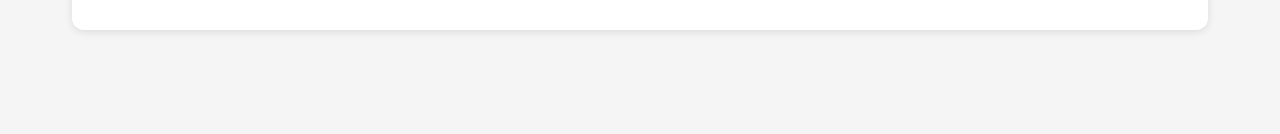
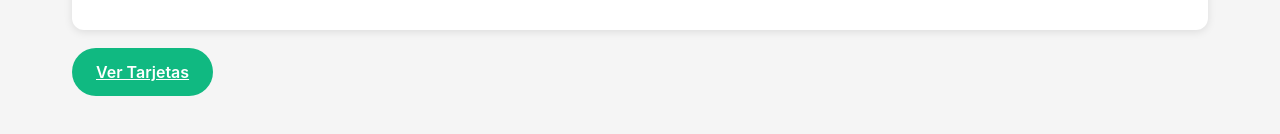
Before and after one commit to IsmaelPl01/credit-card-tech-test, a Next.js app in the folder frontend/: page / in a window 1280 px wide. Shown: the part 550-684 px from the top of the page. Built offline with nearby package versions, Linux system fonts and the light colour scheme.

Commit message:
style: clean up comments and reorganize recent cards section

```diff
--- a/frontend/app/page.tsx
+++ b/frontend/app/page.tsx
@@ -8,8 +8,6 @@ import { useCards } from './context/CardContext';
 
 export default function HomePage() {
   const { cards } = useCards();
-
-  // Mostrar solo las últimas 3 tarjetas
   const recentCards = cards.slice(0, 3);
 
   return (
@@ -20,17 +18,22 @@ export default function HomePage() {
           <p>Agrega y administra tus tarjetas de forma segura</p>
         </header>
 
-        {/* Formulario de agregar tarjeta */}
         <section className="form-section">
           <CreditCardForm />
         </section>
 
-        {/* Tarjetas recientes */}
+        <section className="all-cards-section">
+          <Link href="/cards" className="btn-view-all-cards">
+            Ver Tarjetas
+          </Link>
+        </section>
+
         {cards.length > 0 && (
           <section className="recent-section">
             <div className="recent-cards-container">
               <div className="recent-cards-header">
                 <h2>Tarjetas Recientes</h2>
+
                 {cards.length > 3 && (
                   <Link href="/cards" className="view-all-link">
                     Ver todas ({cards.length})
```
